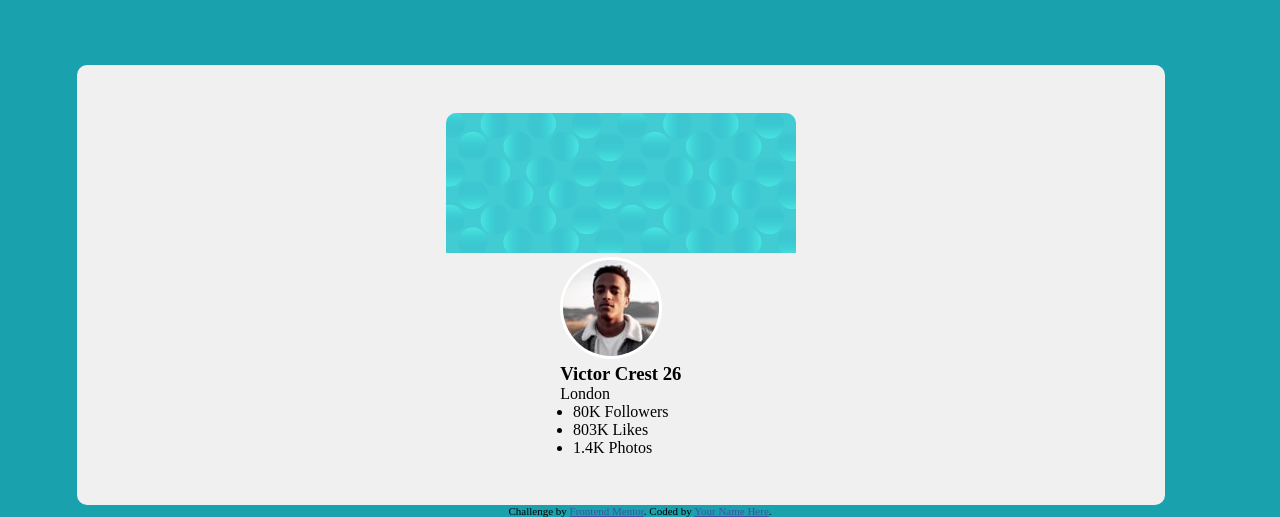
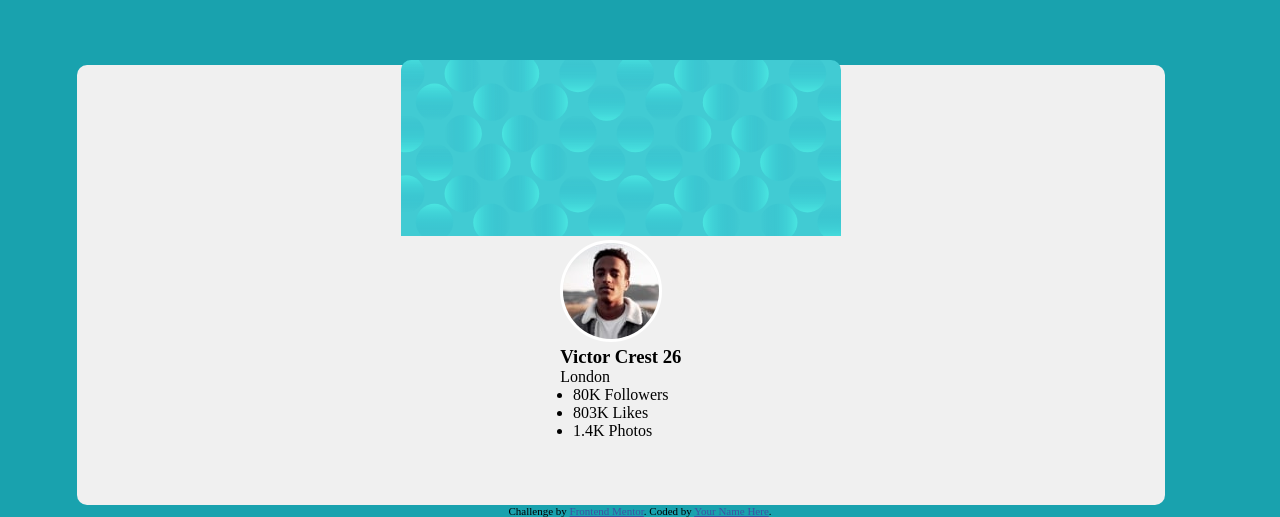
Before and after one commit to Maryahcee/profile-card-component, a plain HTML site: page index.html in a window 1280 px wide. Shown: the part 319-836 px from the top of the page. Drawn offline with Linux system fonts and the light colour scheme.

Commit message:
Update styles.css
update top image padding top

```diff
--- a/styles.css
+++ b/styles.css
@@ -28,9 +28,11 @@ body {
   height: 55vh;
   border-radius: 10px;
 }
+
 .top img {
   width: 100%;
-  padding-top: -60px;
+  height: 22vh;
+  margin-top: -70px;
   border-radius: 10px 10px 0 0;
 }
 
```
